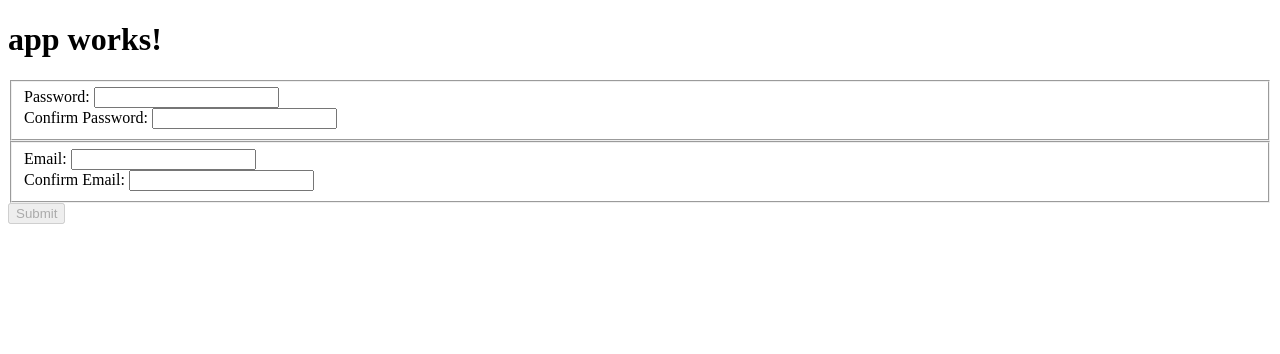
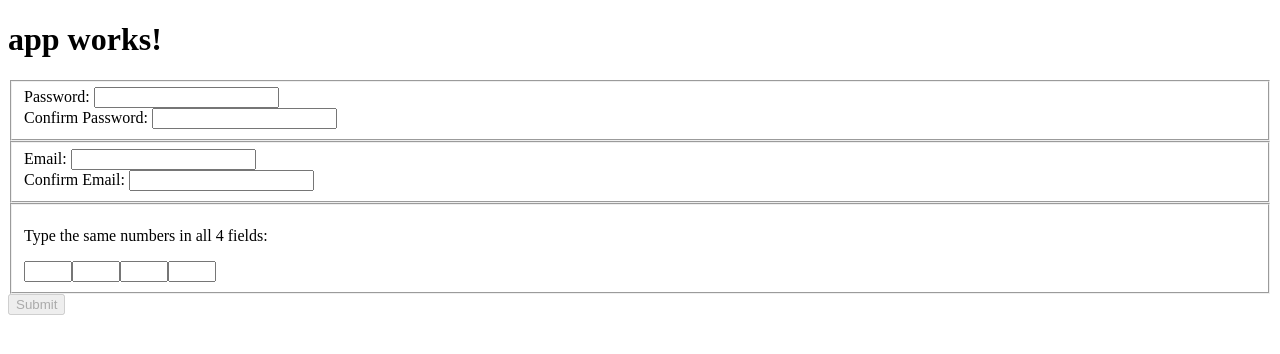
Before and after one commit to zmad5306/ng2-template-forms-validation, an Angular app: page / in a window 1280 px wide. Shown: the top 354 px of the page. Built offline with nearby package versions, Linux system fonts and the light colour scheme.

Commit message:
added a multiple field example

```diff
--- a/src/app/app.component.html
+++ b/src/app/app.component.html
@@ -21,9 +21,7 @@
       </div>
     </div>
   </fieldset>
-  <!--<div *ngIf="(password.dirty || password.touched) && (confirmPassword.dirty || confirmPassword.touched)">
-    <div *ngIf="passwords.errors?.notMatched">This stuff must match!</div>
-  </div>-->
+
 
 
   <fieldset ngModelGroup="emails" #emails="ngModelGroup" [appMustMatch]="{matchCase:false}">
@@ -45,9 +43,16 @@
       </div>
     </div>
   </fieldset>
-  <!--<div *ngIf="(email.dirty || email.touched) && (confirmEmail.dirty || confirmEmail.touched)">
-    <div *ngIf="emails.errors?.notMatched">This stuff must match!</div>
-  </div>-->
+
+
+  <fieldset ngModelGroup="numbers" #numbers="ngModelGroup" appMustMatch>
+    <p>Type the same numbers in all 4 fields:</p>
+    <input ngModel name="number1" #number1="ngModel" required type="number" min="0" max="9">
+    <input ngModel name="number2" #number1="ngModel" required type="number" min="0" max="9">
+    <input ngModel name="number3" #number1="ngModel" required type="number" min="0" max="9">
+    <input ngModel name="number4" #number1="ngModel" required type="number" min="0" max="9">
+    <div *ngIf="numbers.errors?.notMatched">The numbers have to match!</div>
+  </fieldset>
 
   <input type="submit" value="Submit" [disabled]="!myForm.valid">
 </form>
```
